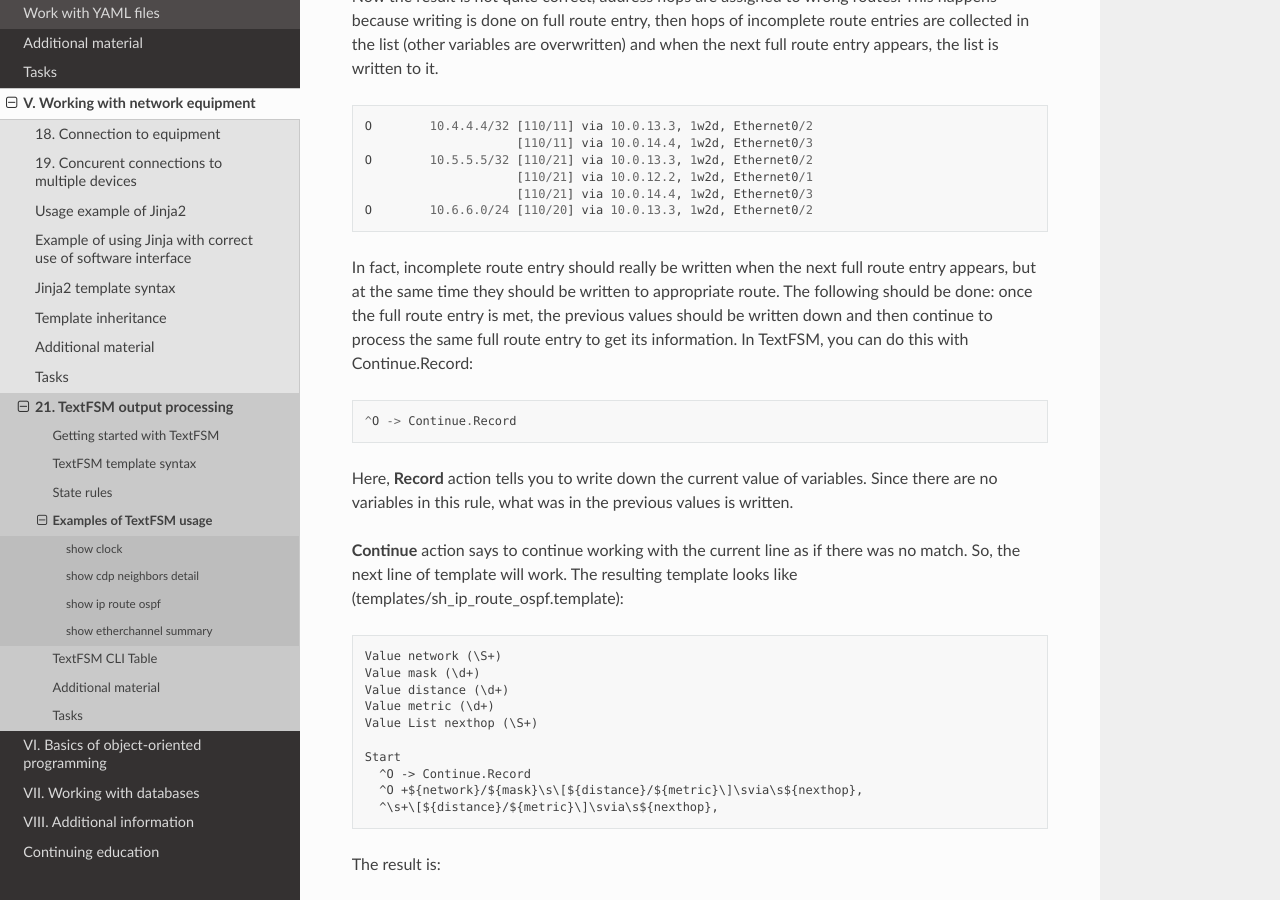
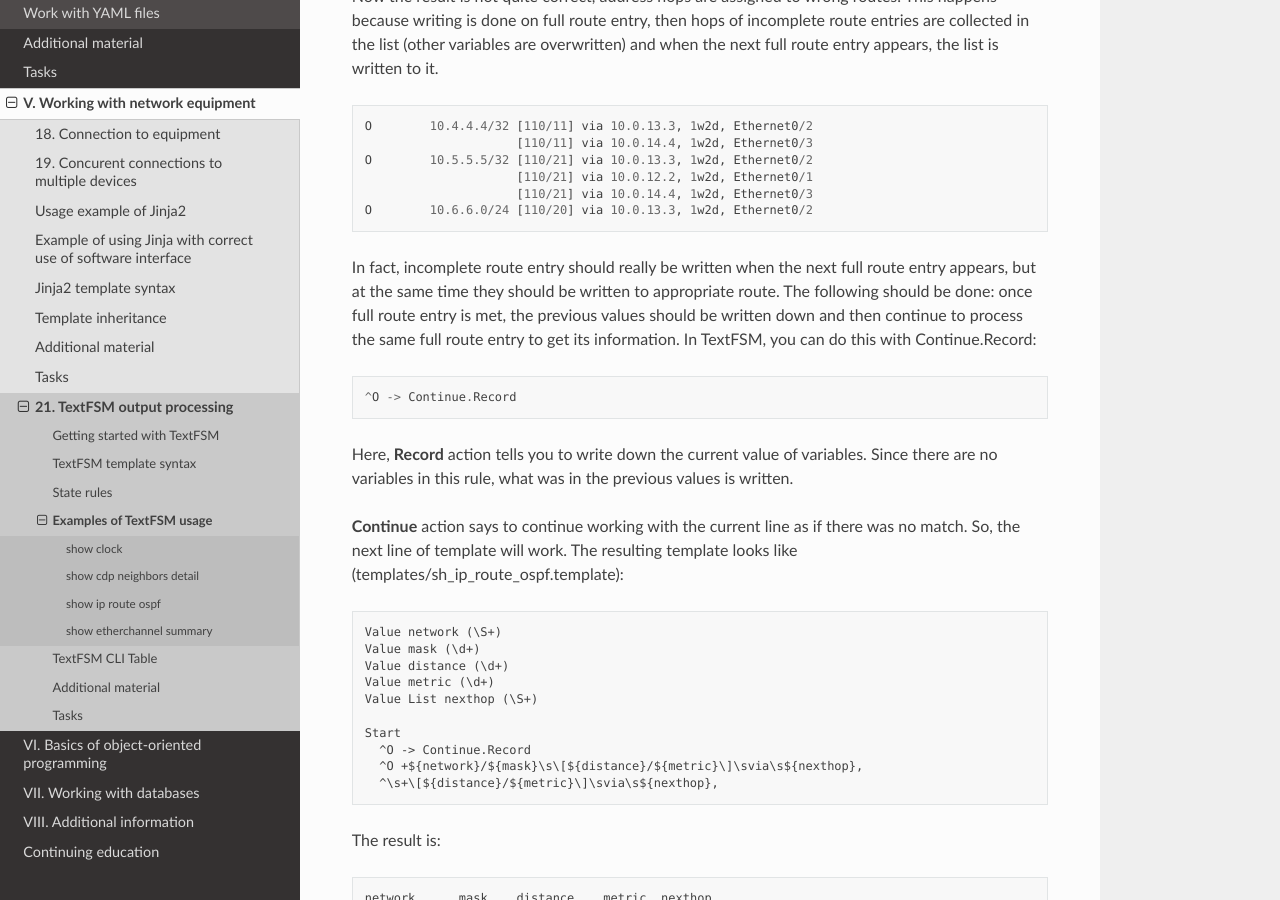
Before and after one commit to natenka/pyneng-book-en, a Sphinx documentation site: the page built from docs/source/book/21_textfsm/2_textfsm_examples.rst, in a window 1280 px wide and 900 px high, scrolled down 10871 px. Built offline with Sphinx 7.4.7 and the Read the Docs theme 2.0.0, drawn with Linux system fonts in a browser that asks for light colours; pages that are not in the unit, such as notebooks, are missing from menus; some of the changed text lies outside the part shown.

Commit message:
Update 2_textfsm_examples.rst

```diff
--- a/docs/source/book/21_textfsm/2_textfsm_examples.rst
+++ b/docs/source/book/21_textfsm/2_textfsm_examples.rst
@@ -3,7 +3,7 @@
 
 This section discusses examples of templates and TextFSM usage.
 
-The section uses parse_output.py script to process command output by template. It is not tied to a specific template and output: template and command output will be passed as arguments:
+Section uses parse_output.py script to process command output by template. It is not tied to a specific template and output: template and command output will be passed as arguments:
 
 .. code:: python
 
@@ -50,7 +50,7 @@
 * at the beginning of each line there must be a keyword Value
 * each variable defines column in table
 * next word - variable name
-* after the name, in brackets - a regular expression that describes value of a variable
+* after name, in brackets - a regular expression that describes value of a variable
 
 Definition of variables is as follows:
 
@@ -87,7 +87,7 @@
 
 Because in this case only one line in the output, it is not necessary to write Record action in template. But it is better to use it in situations where you have to write values and get used to this syntax and not make mistakes when you need to process multiple lines.
 
-When TextFSM handles output strings it substitutes variable by its values. In the end, the rule will look like:
+When TextFSM handles output strings it substitutes variable by its values. In the end, rule will look like:
 
 ::
 
@@ -102,7 +102,7 @@
 * 5 group: 13
 * 6 group: 2016
 
-In the rule, in addition to the explicit Record action which specifies that record should be placed in final table, the Next rule is also used by default. It specifies that you want to go to the next line of text. Since there is only one line in *sh clock* command output, the processing is completed.
+In rule, in addition to explicit Record action which specifies that record should be placed in final table, the Next rule is also used by default. It specifies that you want to go to the next line of text. Since there is only one line in *sh clock* command output, the processing is completed.
 
 The result of script is:
 
@@ -389,7 +389,7 @@
 
 Consider the case where we need to process output of *show ip route ospf* command and in routing table there are several routes to the same network.
 
-For routes to the same network, instead of multiple lines where the network is repeated, one record will be created in which all available next-hop addresses are in list.
+For routes to the same network, instead of multiple lines where network is repeated, one record will be created in which all available next-hop addresses are in list.
 
 Example of *show ip route ospf* output (output/sh_ip_route_ospf.txt file):
 
@@ -451,7 +451,7 @@
 
 All right, but we’ve lost path options for routes 10.4.4.4/32 and 10.5.5.5/32. This is logical, because there is no rule that would be appropriate for such a line.
 
-Add a rule to the template for lines with partial entries:
+Add a rule to template for lines with partial entries:
 
 ::
 
@@ -560,7 +560,7 @@
     O        10.6.6.0/24 [110/20] via 10.0.13.3, 1w2d, Ethernet0/2
 
 
-In fact, incomplete route entry should really be written when the next full route entry appears, but at the same time they should be written to appropriate route. The following should be done: once the full route entry is met, the previous values should be written down and then continue to process the same full route entry to get its information. In TextFSM, you can do this with Continue.Record:
+In fact, incomplete route entry should really be written when the next full route entry appears, but at the same time they should be written to appropriate route. The following should be done: once full route entry is met, the previous values should be written down and then continue to process the same full route entry to get its information. In TextFSM, you can do this with Continue.Record:
 
 ::
 
@@ -633,7 +633,7 @@
 * port-channel name and number. For example, Po1
 * list of all the ports in it. For example, ['Fa0/1', 'Fa0/2', 'Fa0/3']
 
-The difficulty is that the ports are in the same line and TextFSM cannot specify the same variable multiple times in the line. But it is possible to search multiple times for a match in a line.
+The difficulty is that ports are in the same line and TextFSM cannot specify the same variable multiple times in line. But it is possible to search multiple times for a match in a line.
 
 The first version of template:
 
```
